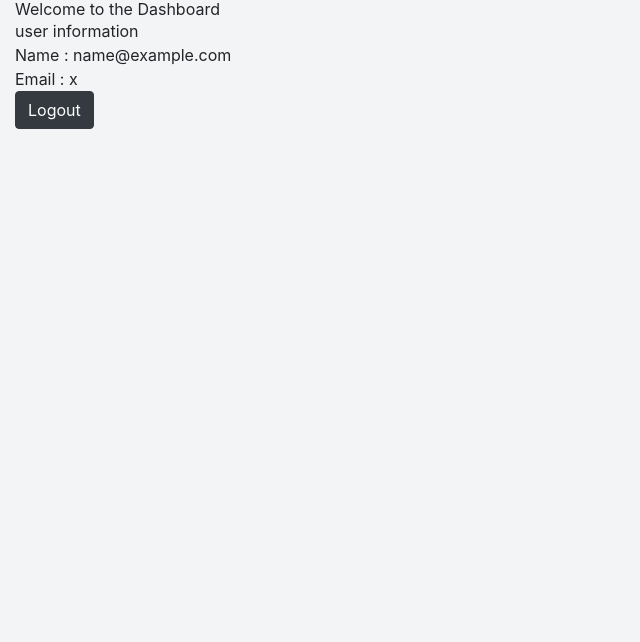
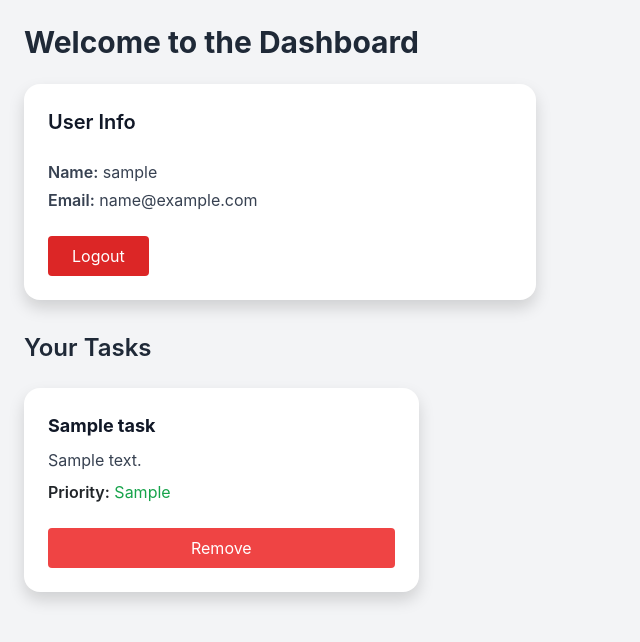
Before and after one commit to Bhavana5489/Project_Yuva, a Flask app: page /dashboard in a window 1280 px wide. Shown: the top 642 px of the page, without its empty margins (0-640 px from the left). Run offline with Flask 3, Linux system fonts and the light colour scheme; the visitor is signed in with stand-in values (Sample User, id 1); tables that the repository leaves empty or names only in its code hold one stand-in row (values such as "Sample post"); some libraries are stand-ins or nearby versions.

Commit message:
Add and Remove tasks

```diff
--- a/Yuva/app.py
+++ b/Yuva/app.py
@@ -1,13 +1,14 @@
-from flask import Flask, render_template, redirect, url_for, session, flash
-from flask_wtf import FlaskForm
-from wtforms import StringField,PasswordField,SubmitField
+from flask import Flask, render_template, redirect, url_for, session, flash, request
+from flask_wtf import FlaskForm, CSRFProtect
+from wtforms import StringField, PasswordField, SubmitField, SelectField
 from wtforms.validators import DataRequired, Email, ValidationError
 import bcrypt
 from flask_mysqldb import MySQL
 
 app = Flask(__name__)
 
-# MySQL Configuration
+
+# MySQL Configuration (do not change)
 app.config['MYSQL_HOST'] = 'localhost'
 app.config['MYSQL_USER'] = 'root'
 app.config['MYSQL_PASSWORD'] = ''
@@ -15,53 +16,65 @@ app.config['MYSQL_DB'] = 'mydatabase'
 app.secret_key = 'your_secret_key_here'
 
 mysql = MySQL(app)
+csrf = CSRFProtect(app)  # Enable CSRF protection globally
 
+# Registration Form
 class RegisterForm(FlaskForm):
-    name = StringField("Name",validators=[DataRequired()])
-    email = StringField("Email",validators=[DataRequired(), Email()])
-    password = PasswordField("Password",validators=[DataRequired()])
+    name = StringField("Name", validators=[DataRequired()])
+    email = StringField("Email", validators=[DataRequired(), Email()])
+    password = PasswordField("Password", validators=[DataRequired()])
     submit = SubmitField("Register")
 
-    def validate_email(self,field):
+    def validate_email(self, field):
         cursor = mysql.connection.cursor()
-        cursor.execute("SELECT * FROM users where email=%s",(field.data,))
+        cursor.execute("SELECT * FROM users WHERE email = %s", (field.data,))
         user = cursor.fetchone()
         cursor.close()
         if user:
             raise ValidationError('Email Already Taken')
 
+# Login Form
 class LoginForm(FlaskForm):
-    email = StringField("Email",validators=[DataRequired(), Email()])
-    password = PasswordField("Password",validators=[DataRequired()])
+    email = StringField("Email", validators=[DataRequired(), Email()])
+    password = PasswordField("Password", validators=[DataRequired()])
     submit = SubmitField("Login")
 
+# Task Form
+class TaskForm(FlaskForm):
+    title = StringField("Title", validators=[DataRequired()])
+    description = StringField("Description")
+    priority = SelectField("Priority", choices=[('High', 'High'), ('Mid', 'Mid'), ('Low', 'Low')], validators=[DataRequired()])
+    submit = SubmitField("Add Task")
+
+class DeleteTaskForm(FlaskForm):
+    submit = SubmitField('Remove')
 
 
+# Home page
 @app.route('/')
 def index():
     return render_template('index.html')
 
-@app.route('/register',methods=['GET','POST'])
+# Register route
+@app.route('/register', methods=['GET', 'POST'])
 def register():
     form = RegisterForm()
     if form.validate_on_submit():
         name = form.name.data
         email = form.email.data
         password = form.password.data
+        hashed_password = bcrypt.hashpw(password.encode('utf-8'), bcrypt.gensalt())
 
-        hashed_password = bcrypt.hashpw(password.encode('utf-8'),bcrypt.gensalt())
-
-        # store data into database
         cursor = mysql.connection.cursor()
-        cursor.execute("INSERT INTO users (name,email,password) VALUES (%s,%s,%s)",(name,email,hashed_password))
+        cursor.execute("INSERT INTO users (name, email, password) VALUES (%s, %s, %s)", (name, email, hashed_password))
         mysql.connection.commit()
         cursor.close()
 
         return redirect(url_for('login'))
+    return render_template('register.html', form=form)
 
-    return render_template('register.html',form=form)
-
-@app.route('/login',methods=['GET','POST'])
+# Login route
+@app.route('/login', methods=['GET', 'POST'])
 def login():
     form = LoginForm()
     if form.validate_on_submit():
@@ -69,41 +82,116 @@ def login():
         password = form.password.data
 
         cursor = mysql.connection.cursor()
-        cursor.execute("SELECT * FROM users WHERE email=%s",(email,))
+        cursor.execute("SELECT * FROM users WHERE email = %s", (email,))
         user = cursor.fetchone()
         cursor.close()
+
         if user and bcrypt.checkpw(password.encode('utf-8'), user[3].encode('utf-8')):
             session['user_id'] = user[0]
+            session['user_name'] = user[1]
+            session['user_email'] = user[2]
             return redirect(url_for('dashboard'))
         else:
-            flash("Login failed. Please check your email and password")
+            flash("Login failed. Please check your email and password.")
             return redirect(url_for('login'))
+    return render_template('login.html', form=form)
 
-    return render_template('login.html',form=form)
-
+# Dashboard
 @app.route('/dashboard')
 def dashboard():
-    if 'user_id' in session:
+    if 'user_id' not in session:
+        return redirect(url_for('login'))
+
+    user_id = session['user_id']
+    cursor = mysql.connection.cursor()
+    cursor.execute("SELECT id, title, description, priority FROM tasks WHERE user_id = %s", (user_id,))
+    tasks = cursor.fetchall()
+    cursor.close()
+
+    user = (session.get('user_name'), session.get('user_email'))
+    delete_form = DeleteTaskForm()
+    return render_template('dashboard.html', user=user, tasks=tasks, delete_form=delete_form)
+
+
+# Add Task
+@app.route('/add-task', methods=['GET', 'POST'])
+def add_task():
+    if 'user_id' not in session:
+        return redirect(url_for('login'))
+
+    form = TaskForm()
+    if form.validate_on_submit():
+        title = form.title.data
+        description = form.description.data
+        priority = form.priority.data
         user_id = session['user_id']
 
         cursor = mysql.connection.cursor()
-        cursor.execute("SELECT * FROM users where id=%s",(user_id,))
-        user = cursor.fetchone()
+        cursor.execute("INSERT INTO tasks (user_id, title, description, priority) VALUES (%s, %s, %s, %s)",
+                       (user_id, title, description, priority))
+        mysql.connection.commit()
         cursor.close()
 
-        if user:
-            return render_template('dashboard.html',user=user)
+        flash("Task added successfully.")
+        return redirect(url_for('dashboard'))
+    return render_template('addtask.html', form=form)
 
-    return redirect(url_for('login'))
+# Update Task
+@app.route('/task/update/<int:task_id>', methods=['POST'])
+def update_task(task_id):
+    if 'user_id' not in session:
+        return redirect(url_for('login'))
 
+    title = request.form.get('title')
+    description = request.form.get('description')
+    priority = request.form.get('priority')
+    user_id = session['user_id']
+
+    cursor = mysql.connection.cursor()
+    cursor.execute("SELECT * FROM tasks WHERE id = %s AND user_id = %s", (task_id, user_id))
+    task = cursor.fetchone()
+    if not task:
+        cursor.close()
+        flash("Task not found or unauthorized.")
+        return redirect(url_for('dashboard'))
+
+    cursor.execute("UPDATE tasks SET title = %s, description = %s, priority = %s WHERE id = %s",
+                   (title, description, priority, task_id))
+    mysql.connection.commit()
+    cursor.close()
+
+    flash("Task updated successfully.")
+    return redirect(url_for('dashboard'))
+
+# Delete Task
+@app.route('/task/delete/<int:task_id>', methods=['POST'])
+def delete_task(task_id):
+    if 'user_id' not in session:
+        return redirect(url_for('login'))
+
+    user_id = session['user_id']
+
+    cursor = mysql.connection.cursor()
+    cursor.execute("SELECT * FROM tasks WHERE id = %s AND user_id = %s", (task_id, user_id))
+    task = cursor.fetchone()
+    if not task:
+        cursor.close()
+        flash("Task not found or unauthorized.")
+        return redirect(url_for('dashboard'))
+
+    cursor.execute("DELETE FROM tasks WHERE id = %s", (task_id,))
+    mysql.connection.commit()
+    cursor.close()
+
+    flash("Task deleted successfully.")
+    return redirect(url_for('dashboard'))
+
+# Logout
 @app.route('/logout')
 def logout():
-    session.pop('user_id', None)
+    session.clear()
     flash("You have been logged out successfully.")
     return redirect(url_for('login'))
 
-
-
-
 if __name__ == '__main__':
     app.run(debug=True)
--- a/Yuva/templates/dashboard.html
+++ b/Yuva/templates/dashboard.html
@@ -1,18 +1,50 @@
 {% extends 'app.html' %}
 {% block content %}
+<div class="container mx-auto px-4 py-6">
+  <h2 class="text-3xl font-bold mb-6 text-gray-800">Welcome to the Dashboard</h2>
 
+  {% if user %}
+    <div class="mb-8 p-6 bg-white rounded-2xl shadow max-w-lg">
+      <h3 class="text-xl font-semibold mb-4 text-gray-900">User Info</h3>
+      <ul class="text-gray-700 space-y-1">
+        <li><span class="font-semibold">Name:</span> {{ user[0] }}</li>
+        <li><span class="font-semibold">Email:</span> {{ user[1] }}</li>
+      </ul>
+      <a href="{{ url_for('logout') }}" class="inline-block mt-4 px-4 py-2 bg-red-600 text-white rounded hover:bg-red-700 transition">
+        Logout
+      </a>
+    </div>
 
-<div class="container">
-  <h2>Welcome to the Dashboard</h2>
+    <h3 class="text-2xl font-semibold mb-4 text-gray-800">Your Tasks</h3>
 
-    {% if user %}
-        <p>user information</p>
-        <ul>
-            <li>Name : {{ user[1] }}</li>
-            <li>Email : {{ user[2] }}</li>
-        </ul>
-        <a href="/logout" class="btn btn-dark">Logout</a>
+    {% if tasks %}
+      <div class="grid grid-cols-1 sm:grid-cols-2 lg:grid-cols-3 gap-6">
+        {% for task in tasks %}
+          <div class="bg-white rounded-2xl shadow p-6 flex flex-col justify-between">
+            <div>
+              <h4 class="text-lg font-bold mb-2 text-gray-900">{{ task[1] }}</h4>
+              <p class="text-gray-700 mb-2">{{ task[2] or 'No description' }}</p>
+              <p>
+                <span class="font-semibold">Priority:</span>
+                <span class="{% if task[3] == 'High' %}text-red-600{% elif task[3] == 'Mid' %}text-yellow-500{% else %}text-green-600{% endif %}">
+                  {{ task[3] }}
+                </span>
+              </p>
+            </div>
+            <form method="POST" action="{{ url_for('delete_task', task_id=task[0]) }}" class="mt-4">
+              {{ delete_form.hidden_tag() }}
+              <button type="submit" class="px-4 py-2 bg-red-500 text-white rounded hover:bg-red-600 transition w-full">
+                {{ delete_form.submit.label.text }}
+              </button>
+            </form>
+          </div>
+        {% endfor %}
+      </div>
+    {% else %}
+      <p class="text-gray-600 mt-4">No tasks yet.
+        <a href="{{ url_for('add_task') }}" class="text-indigo-600 hover:underline">Add your first task</a>
+      </p>
     {% endif %}
+  {% endif %}
 </div>
-
 {% endblock %}
```
Also changed, not shown: Yuva/templates/addtask.html (added, +41 -0 lines), Yuva/templates/tasks.html (added, +16 -0 lines).
